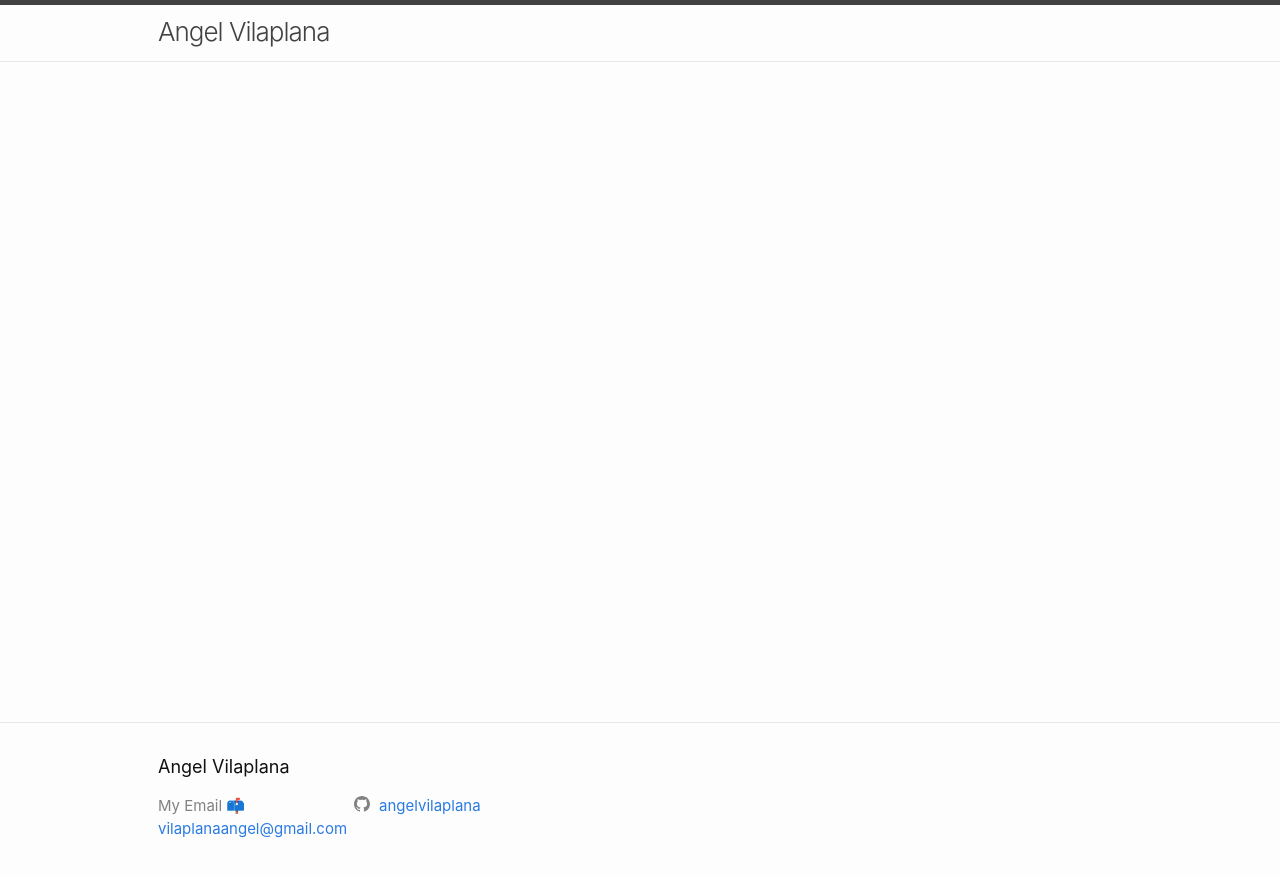
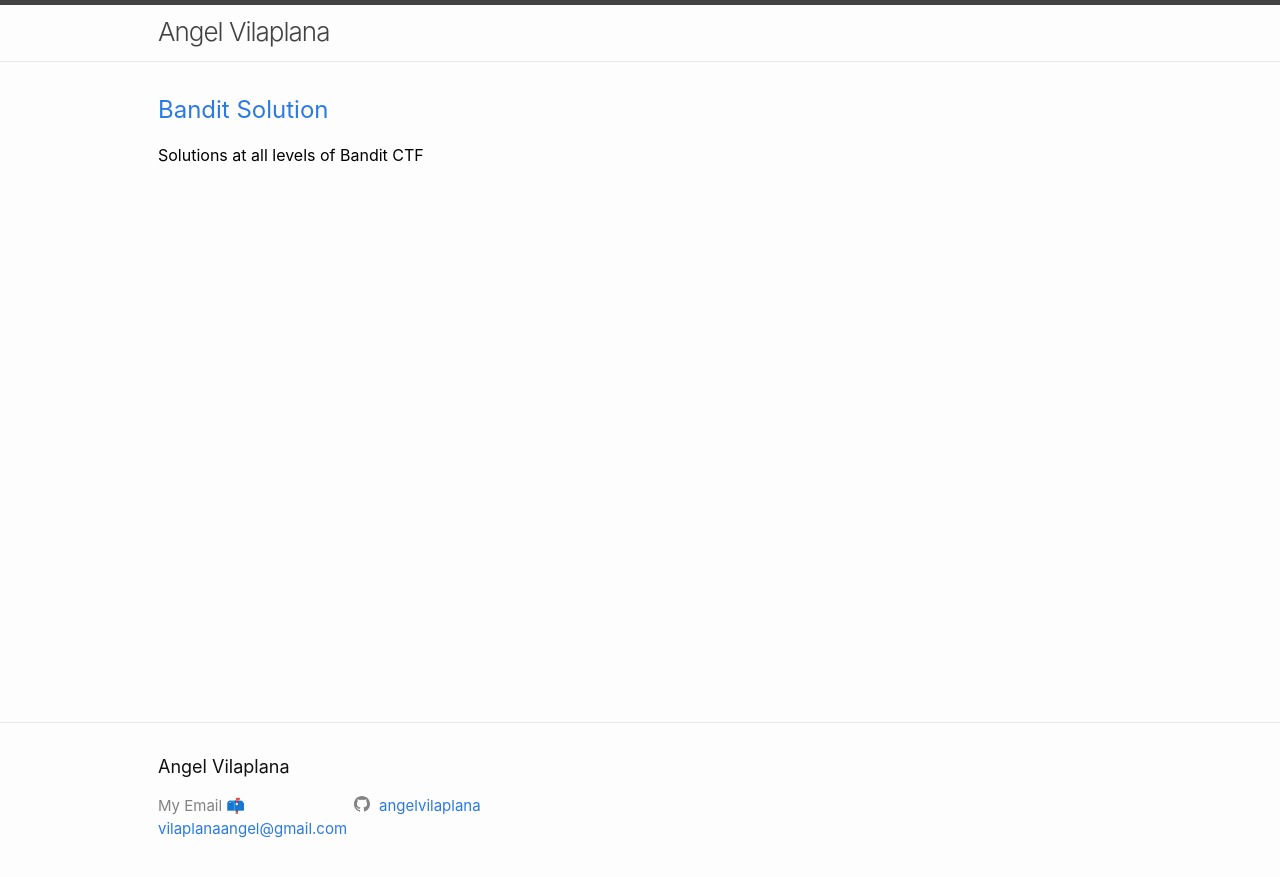
Before and after one commit to angelvilaplana/angelvilaplana.github.io, a Jekyll site: the page built from index.md, in a window 1280 px wide. Shown: the top 877 px of the page. Built offline with Jekyll 4.4.1, drawn with Linux system fonts in a browser that asks for light colours.

Commit message:
Modify to fix problem Bandit Solution Post

```diff
--- a/_layouts/home.html
+++ b/_layouts/home.html
@@ -20,9 +20,13 @@ layout: default
             {{ post.title | escape }}
           </a>
         </h3>
-        {%- if site.show_excerpts -%}
-          {{ post.excerpt }}
-        {%- endif -%}
+        <a class="subtitle-link" href="{{ post.url | absolute_url }}">
+          {% if post.subtitle %}
+            <p class="post-subtitle">
+              {{ post.subtitle | strip_html }}
+            </p>
+          {% endif %}
+        </a>
       </li>
       {%- endfor -%}
     </ul>
--- a/_posts/bandit.markdown
+++ b/_posts/2022-04-03-bandit.markdown
@@ -1,6 +1,7 @@
 ---
 layout: post
-title:  "Bandit"
+title:  "Bandit Solution"
+subtitle : "Solutions at all levels of Bandit CTF"
 categories: linux ctf
 ---
 
--- a/_sass/minima/_layout.scss
+++ b/_sass/minima/_layout.scss
@@ -197,6 +197,11 @@
   }
 }
 
+.post-subtitle {
+  list-style: none;
+  color: black;
+}
+
 .post-meta {
   font-size: $small-font-size;
   color: $grey-color;
```
